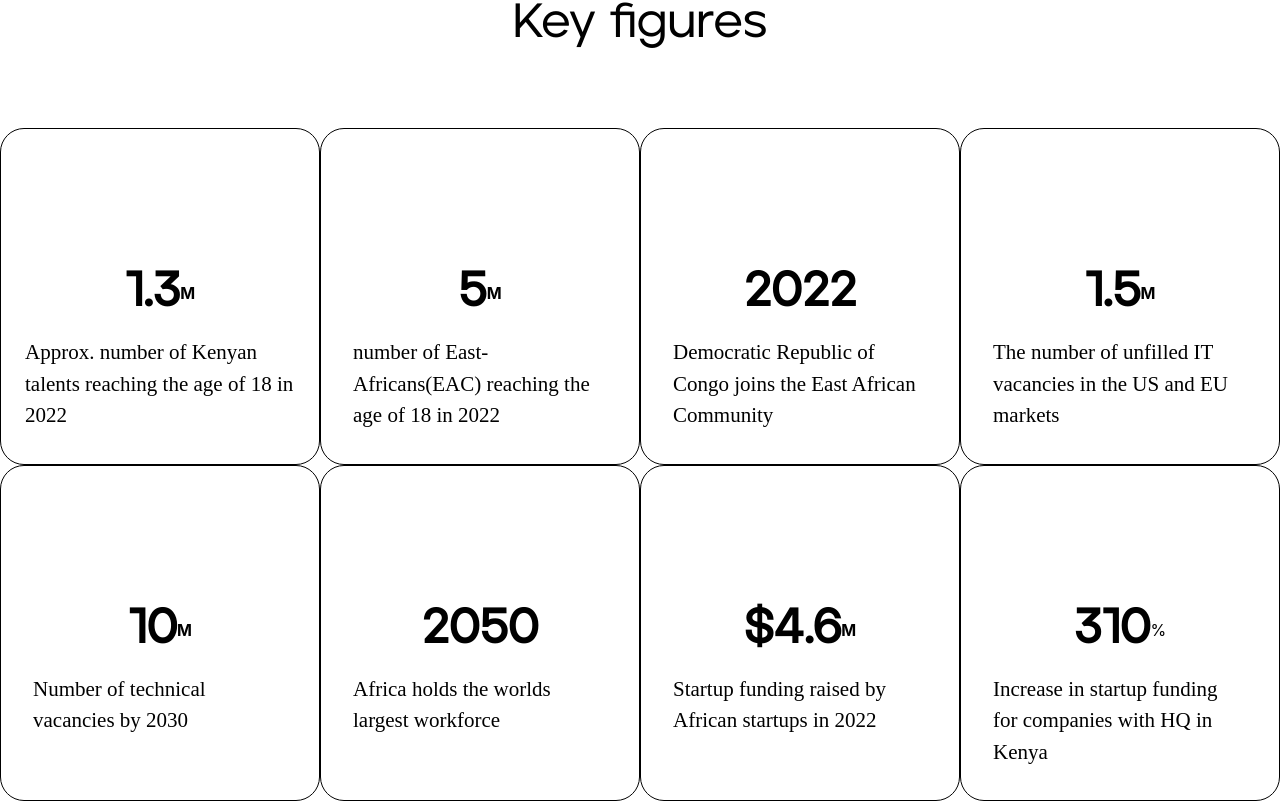
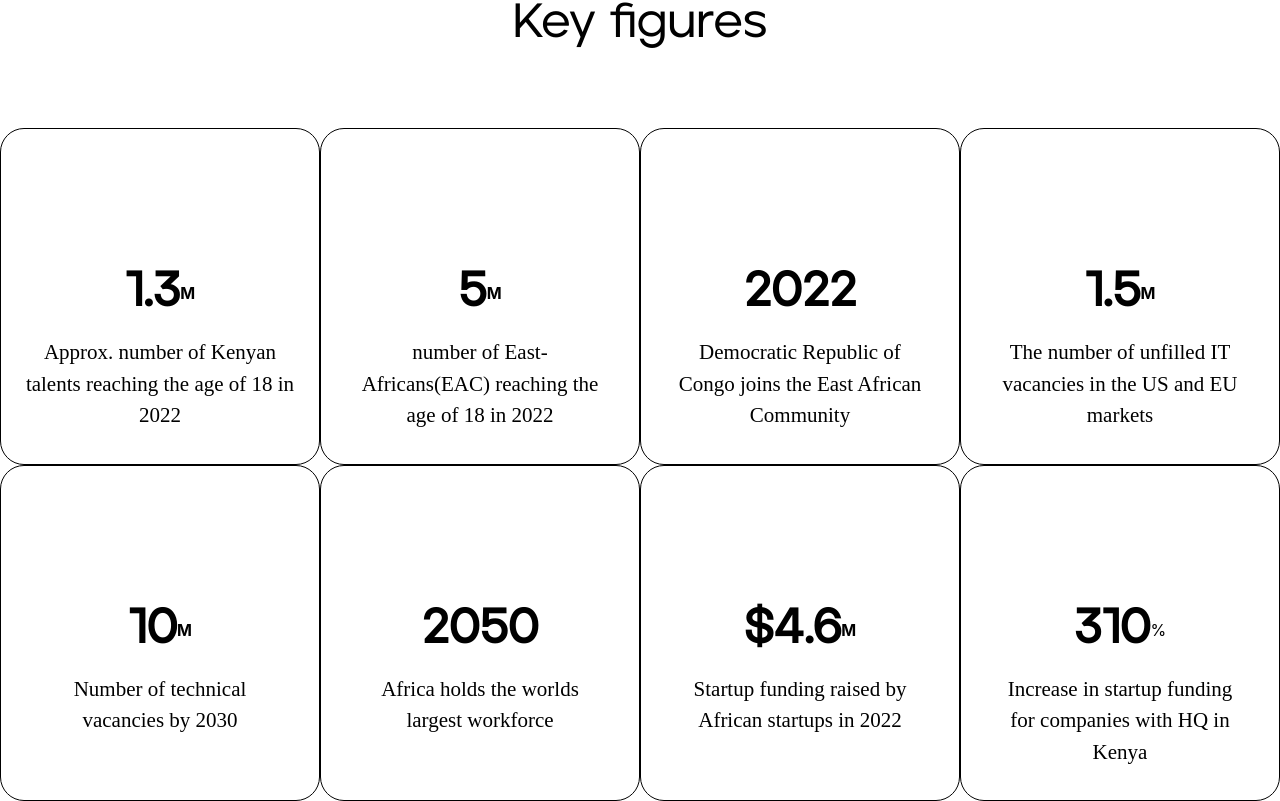
Before and after one commit to James-Kamau3/elewa-invest-page, a React (Create React App) app: page / in a window 1280 px wide. Shown: the part 1572-2373 px from the top of the page. Built offline with nearby package versions, Linux system fonts and the light colour scheme.

Commit message:
💄aligned key figure's text center

```diff
--- a/src/Components/FigureCards.js
+++ b/src/Components/FigureCards.js
@@ -14,7 +14,7 @@ function FigureCards() {
                 <span className='figure'>1.3</span>
                 <span className=''>M</span>
             </div>
-            <div className='figure-text'>
+            <div className='figure-text text-center'>
                 <p>
                 Approx. number of Kenyan talents reaching the age of 18 in 2022
                 </p>
@@ -26,7 +26,7 @@ function FigureCards() {
                 <span className='figure'>5</span>
                 <span className=''>M</span>
             </div>
-            <div className='figure-text'>
+            <div className='figure-text text-center'>
                 <p>
                 number of East-Africans(EAC) reaching the age of 18 in 2022                </p>
             </div>
@@ -36,7 +36,7 @@ function FigureCards() {
             <div className='figures font-bold' >
                 <span className='figure'>2022</span>
             </div>
-            <div className='figure-text'>
+            <div className='figure-text text-center'>
                 <p>
                 Democratic Republic of Congo joins the East African Community                </p>
             </div>
@@ -47,7 +47,7 @@ function FigureCards() {
                 <span className='figure'>1.5</span>
                 <span className=''>M</span>
             </div>
-            <div className='figure-text'>
+            <div className='figure-text text-center'>
                 <p>
                 The number of unfilled IT vacancies in the US and EU markets                </p>
             </div>
@@ -58,7 +58,7 @@ function FigureCards() {
                 <span className='figure'>10</span>
                 <span className=''>M</span>
             </div>
-            <div className='figure-text'>
+            <div className='figure-text text-center'>
                 <p>
                 Number of technical vacancies by 2030                </p>
             </div>
@@ -68,7 +68,7 @@ function FigureCards() {
             <div className='figures font-bold' >
                 <span className='figure'>2050</span>
             </div>
-            <div className='figure-text'>
+            <div className='figure-text text-center'>
                 <p>
                 Africa holds the worlds largest workforce                </p>
             </div>
@@ -79,7 +79,7 @@ function FigureCards() {
                 <span className='figure'>$4.6</span>
                 <span className=''>M</span>
             </div>
-            <div className='figure-text'>
+            <div className='figure-text text-center'>
                 <p>
                 Startup funding raised by African startups in 2022                </p>
             </div>
@@ -90,7 +90,7 @@ function FigureCards() {
                 <span className='figure'>310</span>
                 <span className=''>%</span>
             </div>
-            <div className='figure-text'>
+            <div className='figure-text text-center'>
                 <p>
                 Increase in startup funding for companies with HQ in Kenya                </p>
             </div>
```
